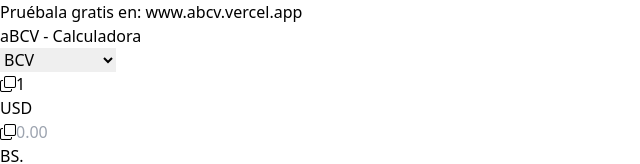
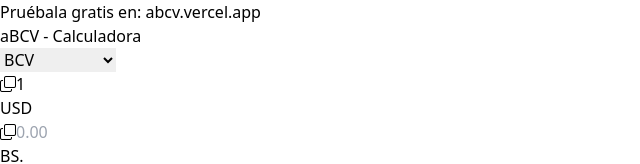
Before and after one commit to itsJefryTz/aBCV, a React (Vite) app: page / in a window 1280 px wide. Shown: the top 164 px of the page, without its empty margins (0-640 px from the left). Built offline with nearby package versions, Linux system fonts and the light colour scheme; no server answers.

Commit message:
6th commit v1.6

```diff
--- a/src/components/Calculator.jsx
+++ b/src/components/Calculator.jsx
@@ -147,7 +147,7 @@
 
     return (
         <>
-        <p className='text-gray-500 text-sm mt-3 text-center'>Pruébala gratis en: www.abcv.vercel.app</p>
+        <p className='text-gray-500 text-sm mt-3 text-center'>Pruébala gratis en: abcv.vercel.app</p>
         <div className='bg-gray-800 text-white p-4 rounded-md'>
             <h1 className='text-xl font-bold text-center'>aBCV - Calculadora</h1>
             <div className='text-center mb-2'>
```
Also changed, not shown: 1 other file (tests, documents, lock files or other folders).
